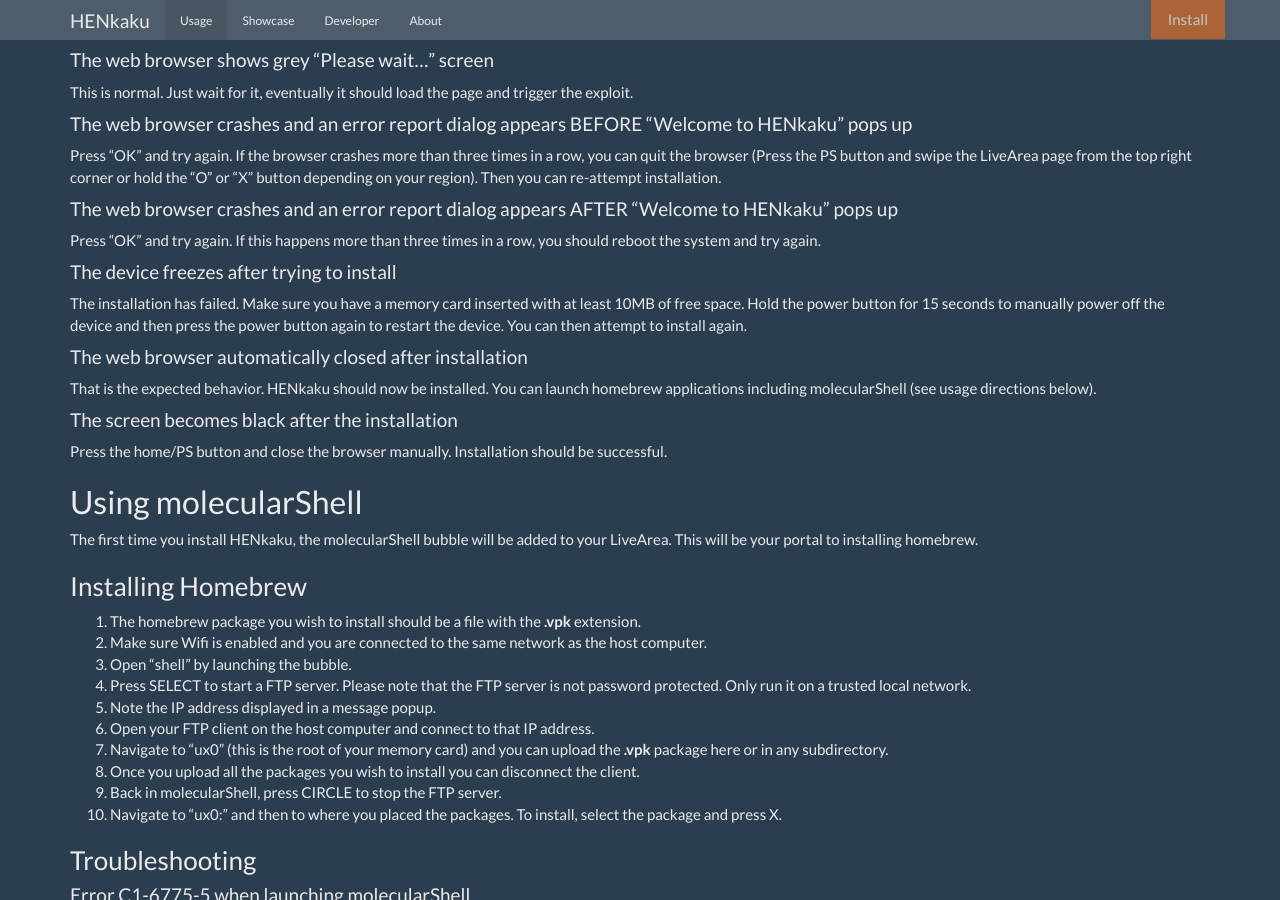
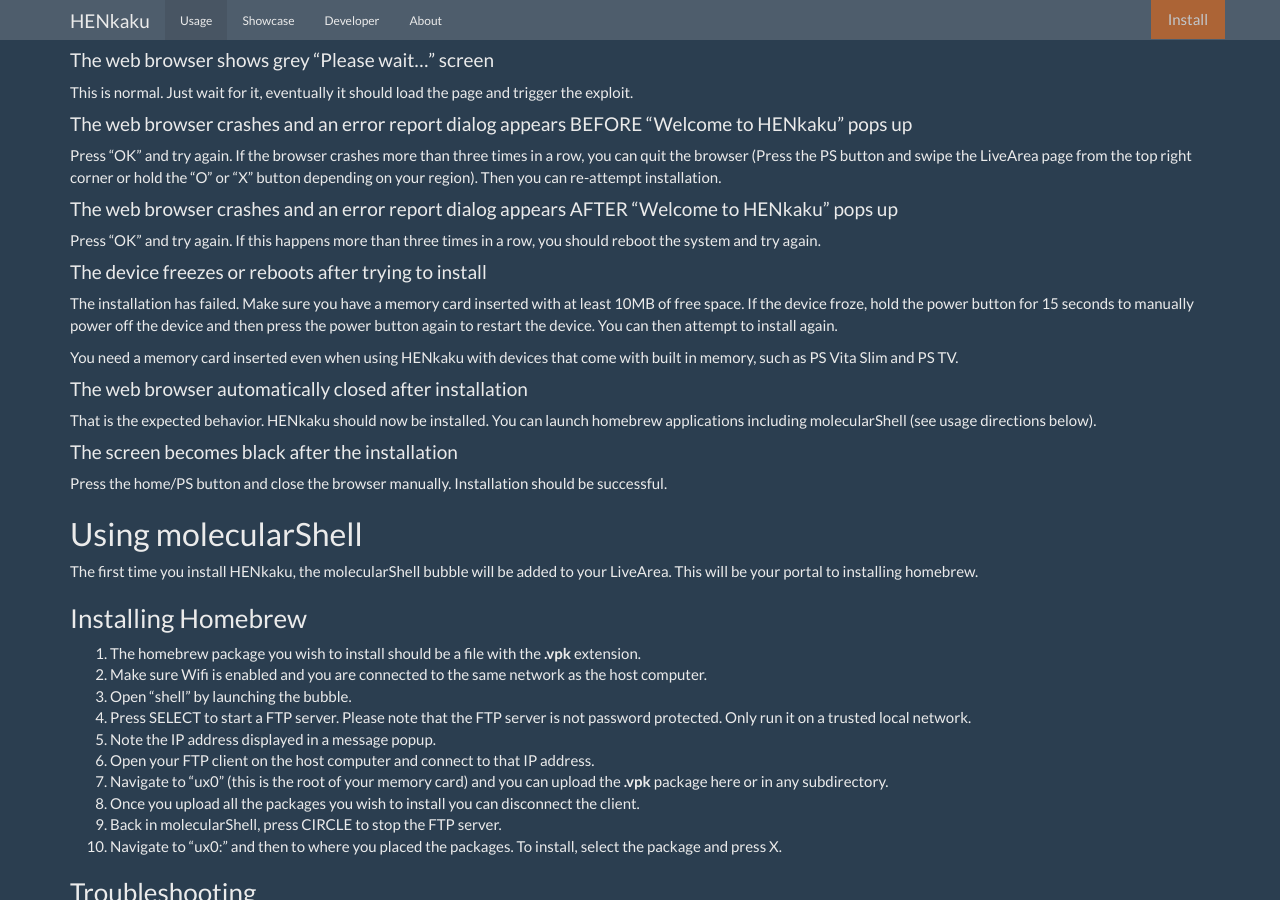
Before and after one commit to henkaku/henkaku.github.io, a Jekyll site: the page built from usage.md, in a window 1280 px wide and 900 px high, scrolled down 730 px. Built offline with Jekyll 4.4.1, drawn with Linux system fonts in a browser that asks for light colours.

Commit message:
usage: clarify freeze/reboot

```diff
--- a/usage.md
+++ b/usage.md
@@ -43,9 +43,11 @@
 
 Press "OK" and try again. If this happens more than three times in a row, you should reboot the system and try again.
 
-#### The device freezes after trying to install
+#### The device freezes or reboots after trying to install
 
-The installation has failed. Make sure you have a memory card inserted with at least 10MB of free space. Hold the power button for 15 seconds to manually power off the device and then press the power button again to restart the device. You can then attempt to install again.
+The installation has failed. Make sure you have a memory card inserted with at least 10MB of free space. If the device froze, hold the power button for 15 seconds to manually power off the device and then press the power button again to restart the device. You can then attempt to install again.
+
+You need a memory card inserted even when using HENkaku with devices that come with built in memory, such as PS Vita Slim and PS TV.
 
 #### The web browser automatically closed after installation
 
```
